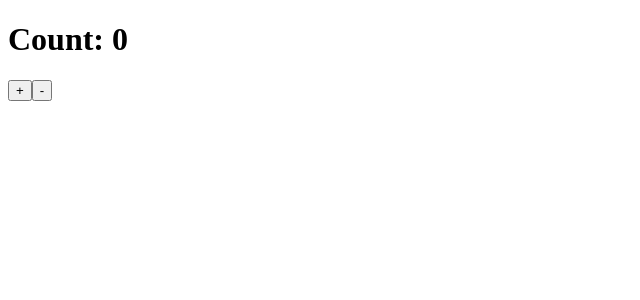
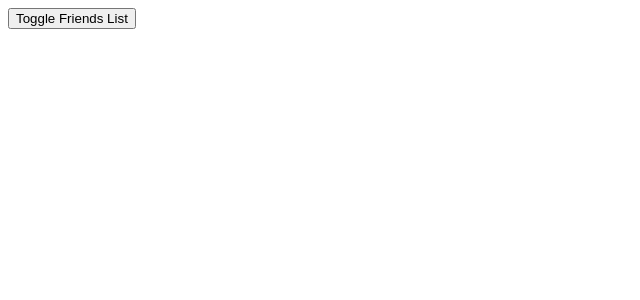
Before and after one commit to suyogghate/VueJS, a Vue app in the folder vue-composition-api/: page / in a window 1280 px wide. Shown: the top 300 px of the page, without its empty margins (0-640 px from the left). Built offline with nearby package versions, Linux system fonts and the light colour scheme.

Commit message:
togglefriends component attached

```diff
--- a/vue-composition-api/src/App.vue
+++ b/vue-composition-api/src/App.vue
@@ -69,7 +69,9 @@
 
   <!-- <FunctionRef /> -->
 
-  <RefComponent />
+  <!-- <RefComponent />  -->
+
+  <ToggleFriends />
 </template>
 
 <script setup>
@@ -100,7 +102,8 @@
 // import MultipleSources from './components/MultipleSources.vue';
 // import BasicRef from './components/BasicRef.vue';
 // import FunctionRef from './components/FunctionRef.vue';
-import RefComponent from './components/RefComponent.vue';
+// import RefComponent from './components/RefComponent.vue';
+import ToggleFriends from './components/ToggleFriends.vue';
 
 
 // import StaticPropsComponent from './components/StaticPropsComponent.vue';
```
